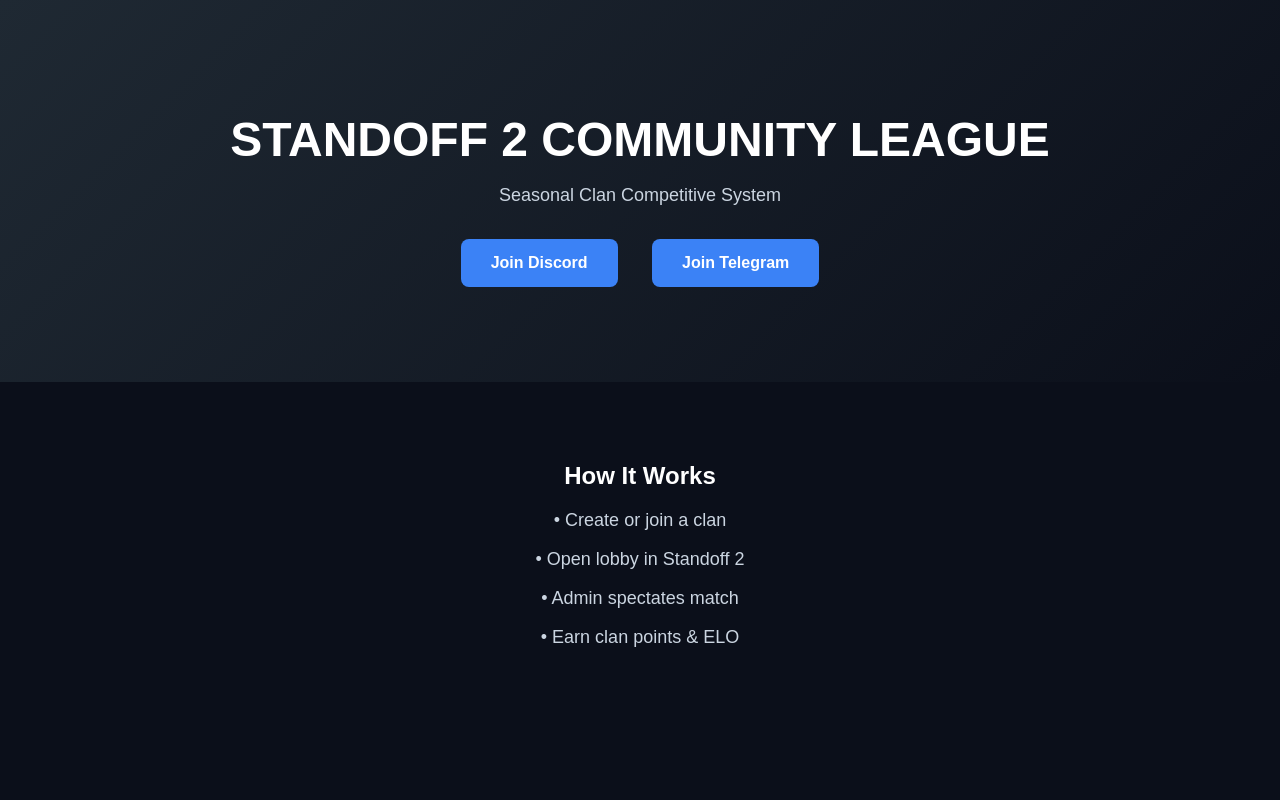
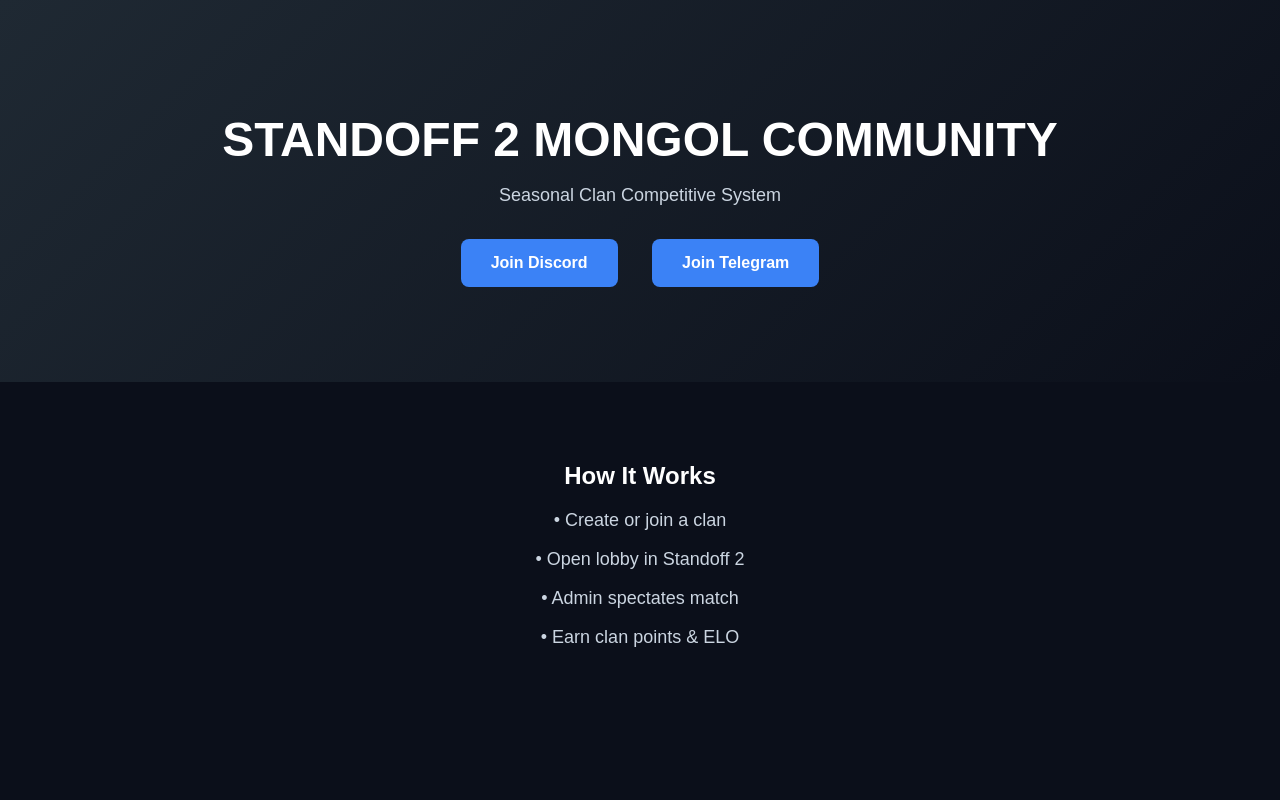
Before and after one commit to Lhagva-erdene2414/Lhagva-erdene2414.github.io, a plain HTML site: page index.html in a window 1280 px wide. Shown: the top 800 px of the page. Drawn offline with Linux system fonts and the light colour scheme.

Commit message:
Update title and header for community name change

```diff
--- a/index.html
+++ b/index.html
@@ -2,7 +2,7 @@
 <html lang="en">
 <head>
   <meta charset="UTF-8">
-  <title>Standoff 2 Community League</title>
+  <title>Standoff 2 Mongol Community</title>
   <style>
     body {
       margin: 0;
@@ -47,7 +47,7 @@
 <body>
 
 <header>
-  <h1>STANDOFF 2 COMMUNITY LEAGUE</h1>
+  <h1>STANDOFF 2 MONGOL COMMUNITY</h1>
   <p>Seasonal Clan Competitive System</p>
   <div class="buttons">
     <a href="#">Join Discord</a>
```
